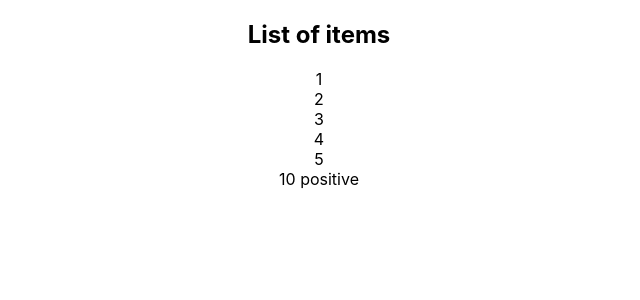
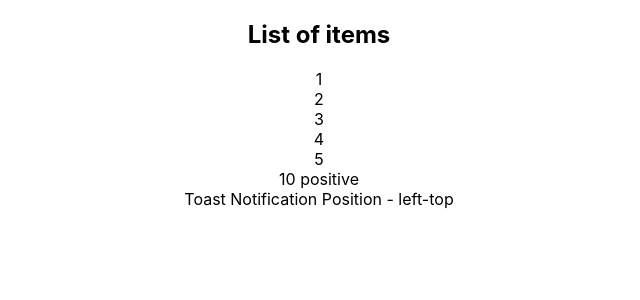
Before and after one commit to sumanta2/react-typescript-demo, a React (Create React App) app: page / in a window 1280 px wide. Shown: the top 300 px of the page, without its empty margins (321-961 px from the left). Built offline with nearby package versions, Linux system fonts and the light colour scheme.

Commit message:
22 vdo21 Template Literals and Exclude Keyword

```diff
--- a/src/App.tsx
+++ b/src/App.tsx
@@ -23,6 +23,7 @@
 import Profile from './components/auth/Profile';
 import { List } from './components/generics/List';
 import { RandomNumber } from './components/restriction/RandomNumber';
+import { Toast } from './components/templateliterals/Toast';
 function App() {
   const data=[
     {
@@ -64,6 +65,8 @@
       <List items={[1,2,3,4,5]} onClick={(item)=> console.log(item)} />
        <RandomNumber value={10} isPositive={true} />   {/*Here We can write <RandomNumber value={10} isPositive={true}isNegative={true} isZero={true} /> but if a number is positive the number must not be negative or Zero we need to handle it using typescript if pass isPositive isNegative and isZero are not allowed */}
 
+       <Toast position='left-top'/>
+
 
     </div>
   );
--- /dev/null
+++ b/src/components/templateliterals/Toast.tsx
@@ -0,0 +1,21 @@
+/*
+* Position prop can be one of
+* "left-center" | "left-top" | "left-bottom" "center" | "center-top" |
+* "center-bottom" | "right-center" | "right-top" | "right-bottom"
+
+*/ //ToastProps type accept only these type of value
+
+type HorizontalPosition = 'left'|'center'|'right'
+type VerticalPosition= 'top' | 'center' | 'bottom'
+type ToastProps= {
+    position:Exclude<`${HorizontalPosition}-${VerticalPosition}`,'center-center'>  //Exclude means it does not accept this type
+    | "center"
+}
+
+export const Toast = ({position}:ToastProps) => {
+  return (
+    <div>
+        Toast Notification Position - {position}
+    </div>
+  )
+}
```
Also changed, not shown: Readme.txt.
